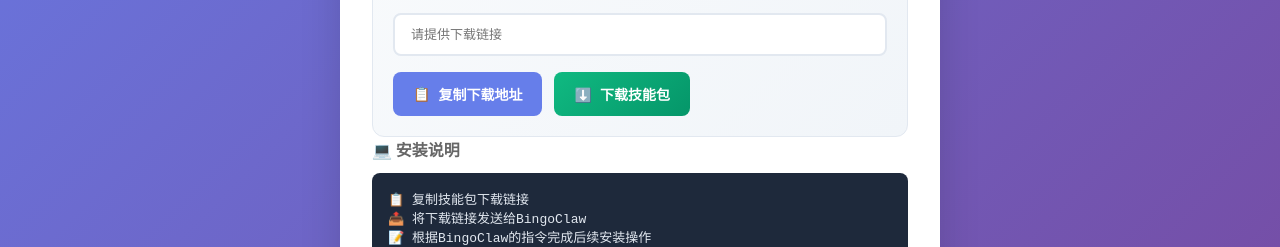
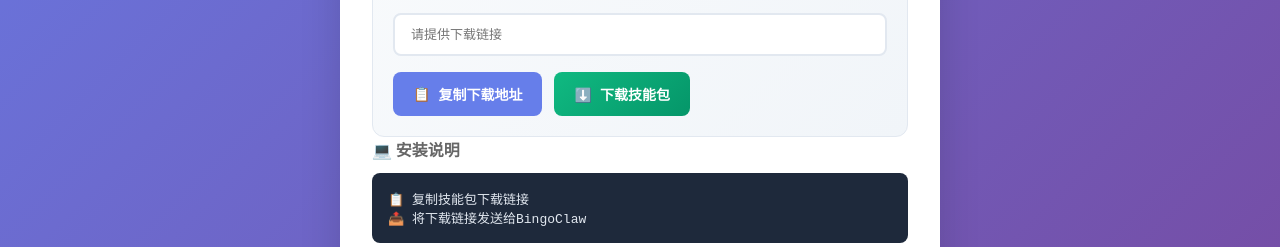
Before and after one commit to baishw/baishw.github.io, a plain HTML site: page skill.html in a window 1280 px wide. Shown: the part 562-809 px from the top of the page. Drawn offline with Linux system fonts and the light colour scheme.

Commit message:
简化安装说明：移除安装指令

```diff
--- a/skill.html
+++ b/skill.html
@@ -332,8 +332,7 @@
                     <h2>💻 安装说明</h2>
                     <div class="install-commands" id="install-commands">
                         <code id="install-code">📋 复制技能包下载链接
-📤 将下载链接发送给BingoClaw
-📝 根据BingoClaw的指令完成后续安装操作</code>
+📤 将下载链接发送给BingoClaw</code>
                     </div>
                 </div>
             </div>
@@ -500,8 +499,7 @@ python scripts/main.py --help`;
                 document.getElementById('skill-subtitle').textContent = '分享技能给好友';
                 document.getElementById('skill-description').textContent = '通过 URL 参数分享技能包，支持复制下载链接功能。';
                 document.getElementById('install-code').textContent = `📋 复制技能包下载链接
-📤 将下载链接发送给BingoClaw
-📝 根据BingoClaw的指令完成后续安装操作`;
+📤 将下载链接发送给BingoClaw`;
             }
         }
 
```
